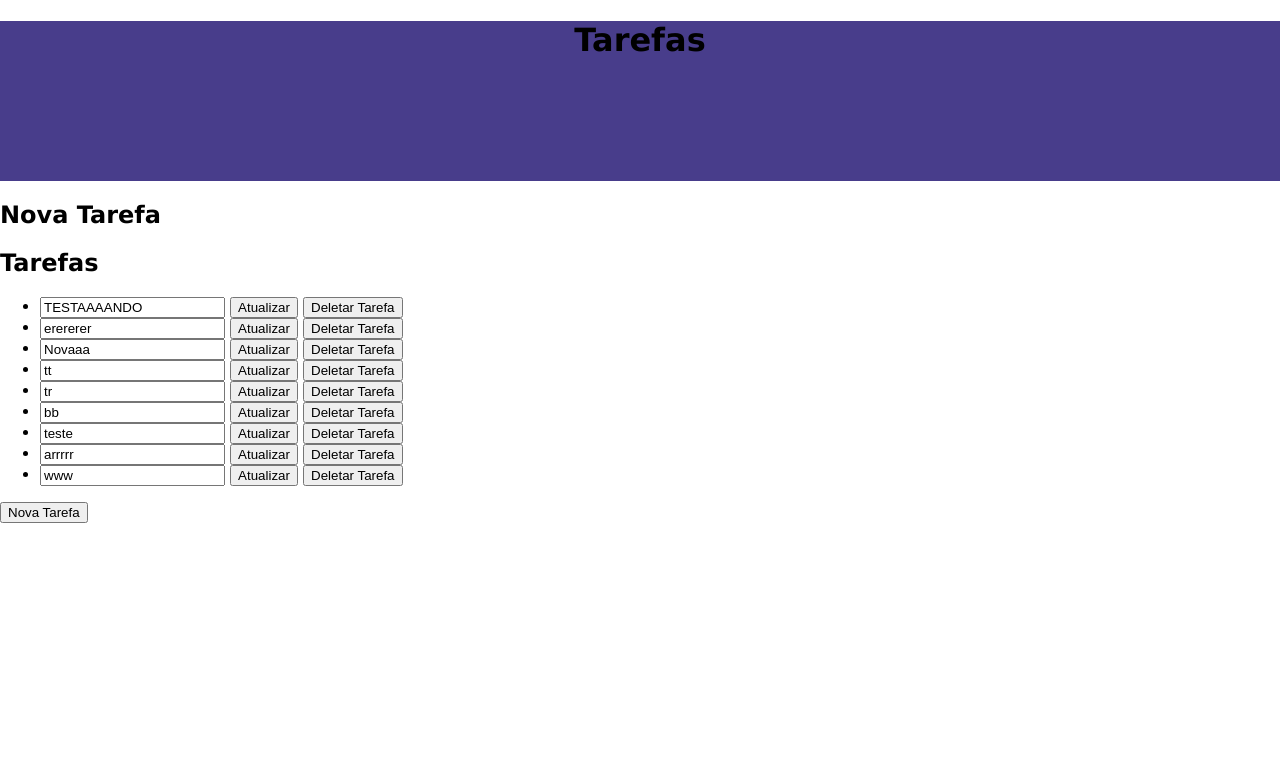
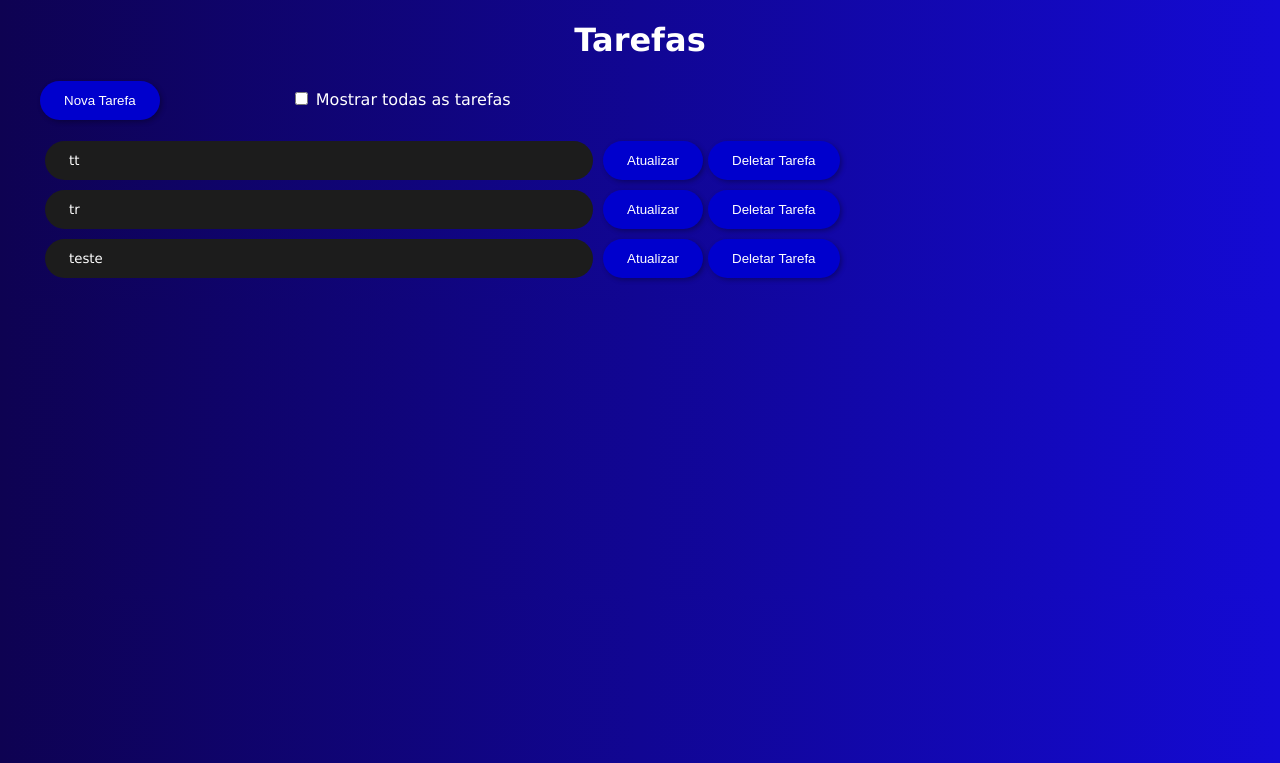
Before and after one commit to arthur-bravin/to-do, a Flask app: page / in a window 1280 px wide. Shown: the top 763 px of the page. Run offline with Flask 3, Linux system fonts and the light colour scheme.

Commit message:
alterações de funcionamento da tela (com erros)

```diff
--- a/app.py
+++ b/app.py
@@ -15,25 +15,26 @@ class Tasks(db.Model):
 # cRud
 @app.route("/")
 def index():
-    tasks = Tasks.query.all()
+    tasks = Tasks.query.filter_by(active = 1).all()
     return render_template("index.html", tasks=tasks)
 
 # Crud
 @app.route("/create", methods=["POST"])
 def create_task():
-    description = request.form["description"]
-    value = True if request.form.get("active") == "1" else False
-    active = value
+    if request.form.get("btnPopUp") == "save":
+        description = request.form["description"]
+        value = True if request.form.get("active") == "1" else False
+        active = value
 
-    # Valida se registro já existe
-    task_exist = Tasks.query.filter_by(description = description).first()
+        # Valida se registro já existe
+        task_exist = Tasks.query.filter_by(description = description).first()
 
-    if task_exist:
-        return "Erro: Tarefa já existe!!!", 400
+        if task_exist:
+            return "Erro: Tarefa já existe!!!", 400
 
-    new_task = Tasks(description = description, active = active)
-    db.session.add(new_task)
-    db.session.commit()
+        new_task = Tasks(description = description, active = active)
+        db.session.add(new_task)
+        db.session.commit()
     return redirect("/")
 
 # crUd
@@ -56,6 +57,15 @@ def delete_task(task_id):
         db.session.commit()
     return redirect("/")
 
+# filter
+@app.route("/filter", methods=["POST"])
+def filter_task():
+    if request.form.get("showAll") == "1":
+        tasks = Tasks.query.all()
+    else:
+        tasks = Tasks.query.filter_by(active = 1).all()
+    return render_template("index.html", tasks=tasks)
+
 if __name__ == "__main__":
     with app.app_context():
         db.create_all()
--- a/templates/index.html
+++ b/templates/index.html
@@ -10,14 +10,13 @@
                 margin: 0;
                 padding: 0;
                 height: 100%;
+                color: white;
+                background-image: linear-gradient(to right, rgb(14, 2, 82), rgb(20, 10, 212));
             }
 
             header {
-                height: 10%;
-                background-color: darkslateblue;
                 margin: 0;
                 padding: 0;
-                height: 20vh;
                 vertical-align: middle;
                 align-items: center;
                 text-align: center;
@@ -35,6 +34,52 @@
             #createPOPUP {
                 position: fixed;
                 backdrop-filter: blur(10px) brightness(1.1);
+                color: white;
+                background-color: #1C1C1C;
+                border: none;
+                border-radius: 20px;
+            }
+
+            #button {
+                padding: 12px 24px;
+                border: none;
+                border-radius: 20px;
+                background-color: mediumblue;
+                color: white;
+                cursor: pointer;
+                box-shadow: 2px 2px 5px rgba(0,0,0,0.3);
+            }
+
+            #input {
+                font-family: Verdana, Geneva, Tahoma, sans-serif;
+                color: white;
+                background-color: #1C1C1C;
+                border: none;
+                border-radius: 20px;
+                padding: 12px 24px;
+                cursor: pointer;
+                width: 500px;
+                margin: 5px;
+            }
+
+            #lista {
+                list-style-type: none;
+            }
+
+            #showAll {
+                margin-left: 130px;
+                cursor: pointer;
+            }
+
+            #checkbox {
+                cursor: pointer;
+            }
+
+            #inputNewTask {
+                margin: 20px;
+                width: 500px;
+                border-radius: 20px;
+                padding: 12px 24px;
             }
         </style>
     </head>
@@ -42,31 +87,48 @@
         <header>
             <h1>Tarefas</h1>
         </header>
-        <h2>Nova Tarefa</h2>
-        <dialog id="createPOPUP" action="default_popup">
-            <form action="/create" method="POST">
-                <input type="text" name="description" required>
-                <br>
-                <input type="checkbox" id="createCB" name="active" value="1">
-                <button type="submit" onclick="document.getElementById('createPOPUP').close()">Criar tarefa</button>
-                <button onclick="document.getElementById('createPOPUP').close()">Cancelar</button>
+        <ul>
+            <button id="button" onclick="document.getElementById('createPOPUP').showModal()">Nova Tarefa</button>
+            <form id="formShowAll" action="/filter" method="POST">
+                <input type="checkbox" id="showAll" name="showAll" value="1" onchange="document.getElementById('formShowAll').submit()">
             </form>
-        </dialog>
-
-        <h2>Tarefas</h2>
+            <label for="showAll" id="labelShowAll">Mostrar todas as tarefas</label>
+        </ul>
         <ul>
             {% for task in tasks %}
-                <li>
+                <li id="lista">
                     <form action="/update/{{ task.id }}" method="POST">
-                        <input type="text" name="description" value="{{ task.description }}">
-                        <button type="submit">Atualizar</button>
+                        <input id="input" type="text" name="description" value="{{ task.description }}" readonly onclick="document.getElementById('createPOPUP').showModal()">
+                        <button id="button" type="submit">Atualizar</button>
                     </form>
                     <form action="/delete/{{ task.id }}" method="POST">
-                        <button type="submit">Deletar Tarefa</button>
+                        <button id="button" type="submit">Deletar Tarefa</button>
                     </form>
                 </li>
             {% endfor %}
         </ul>
-        <button onclick="document.getElementById('createPOPUP').showModal()">Nova Tarefa</button>
+        <dialog id="createPOPUP" action="default_popup">
+            <form action="/create" method="POST">
+                <input id="inputNewTask" type="text" name="description" maxlength="60">
+                <br>
+                <input type="checkbox" id="checkbox" name="active" value="1">
+                <label for="checkbox">Tarefa concluída?</label>
+                <br>
+                <button id="button" name="btnPopUp" type="submit" value="save" onclick="document.getElementById('createPOPUP').close()">Criar tarefa</button>
+                <button id="button" name="btnPopUp" type="submit" value="exit" onclick="document.getElementById('createPOPUP').close()">Cancelar</button>
+            </form>
+        </dialog>
+        <script>
+            document.getElementById('showAll').addEventListener(
+                'change',
+                function(){ localStorage.setItem('checkboxState', this.checked); }
+            );
+
+            // Restaurar estado
+            window.onload = function() {
+                var state = localStorage.getItem('checkboxState');
+                if (state === 'true') { document.getElementById('showAll').checked = true; }
+            };
+        </script>
     </body>
 </html>
```
Also changed, not shown: instance/data.db.
